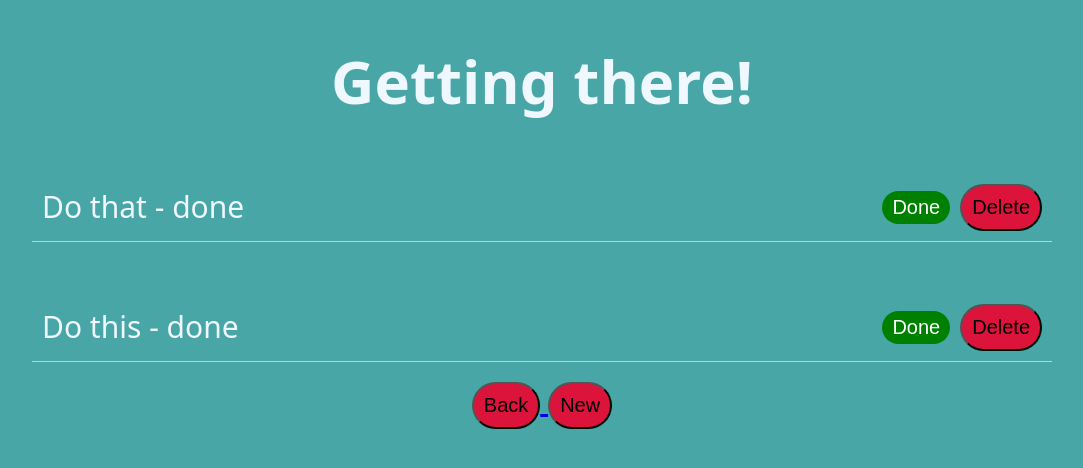
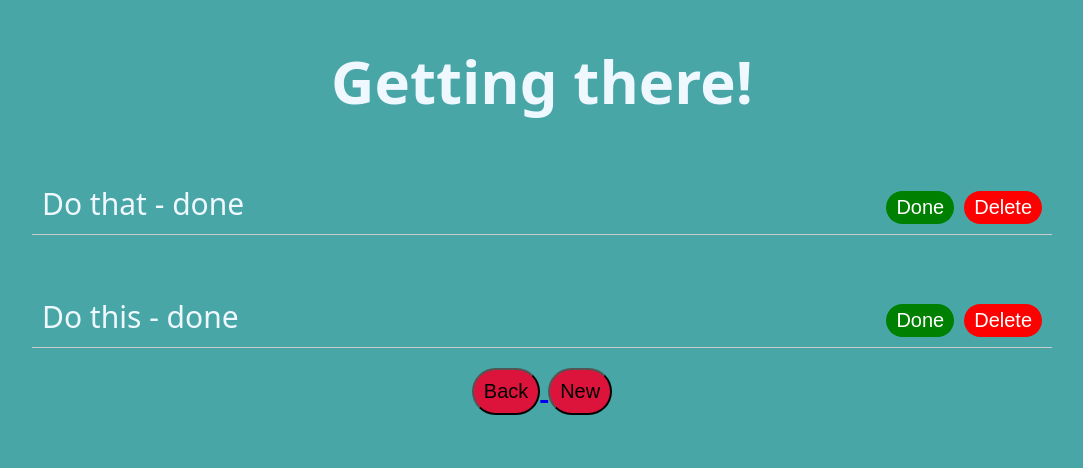
Before and after one commit to vicmoon/Python_GreatToDoList, a Flask app: page /all in a window 1280 px wide. Shown: the top 468 px of the page, without its empty margins (98-1181 px from the left). Run offline with Flask 3, Linux system fonts and the light colour scheme.

Commit message:
update style

```diff
--- a/templates/alltodoes.html
+++ b/templates/alltodoes.html
@@ -30,7 +30,7 @@
             method="POST"
           >
             <input type="hidden" name="action" value="delete" />
-            <button type="submit">Delete</button>
+            <button class="delete_todo" type="submit">Delete</button>
           </form>
         </div>
       </div>
```
